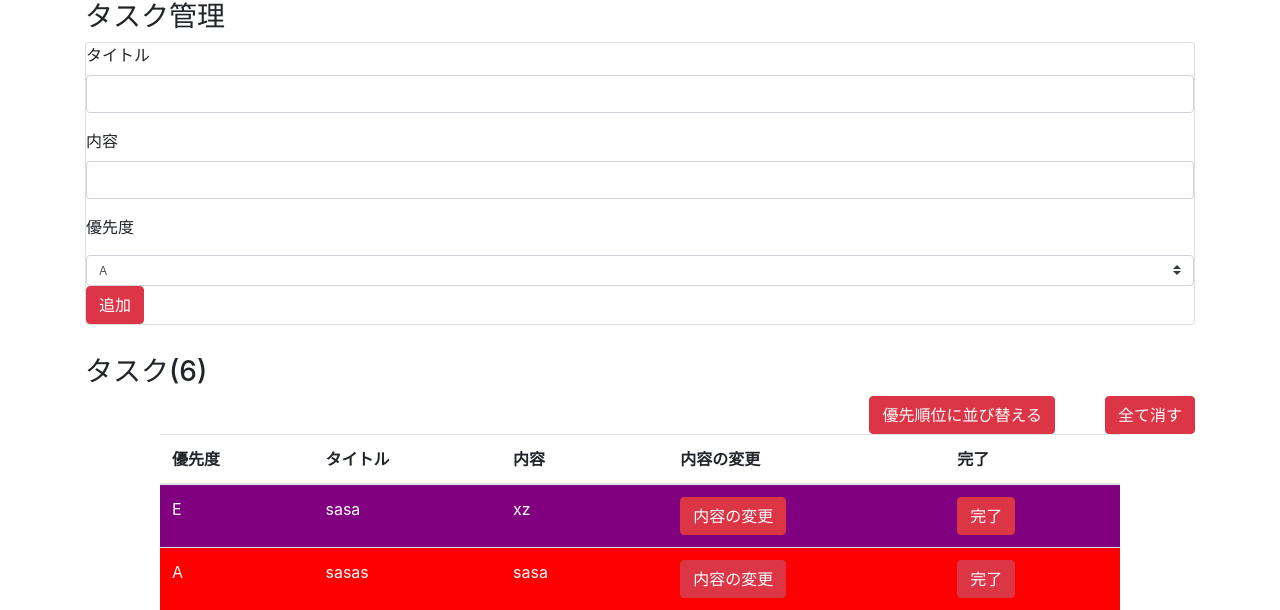
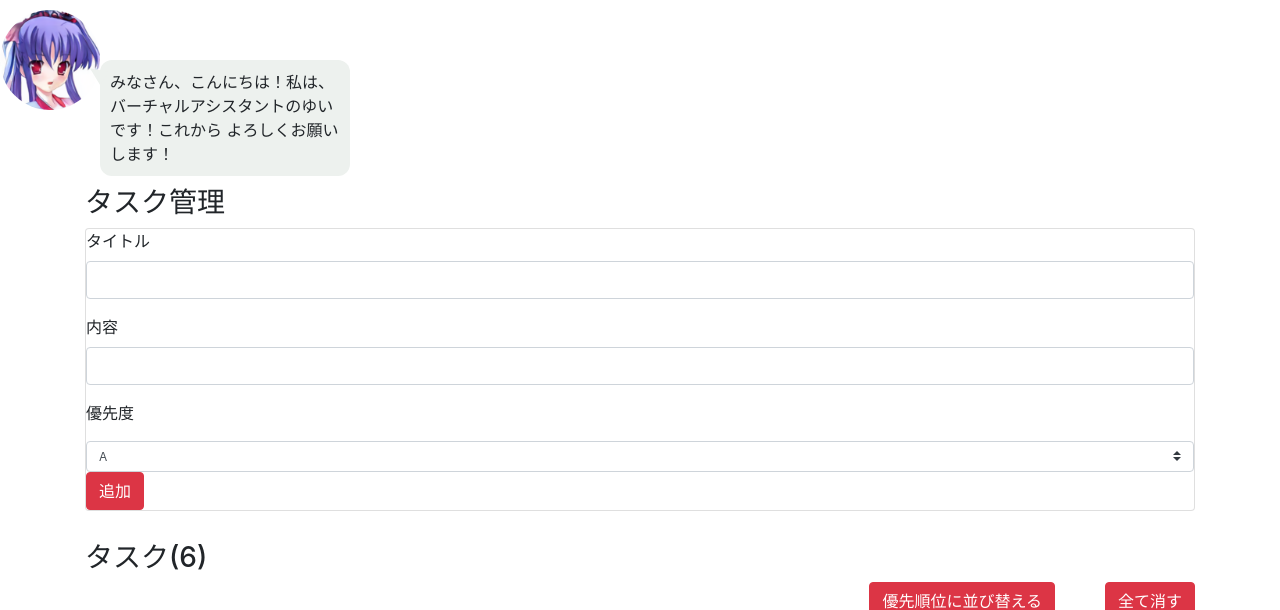
Before and after one commit to nakagawa333/Todo, a Flask app: page / in a window 1280 px wide. Shown: the top 610 px of the page. Run offline with Flask 2, Linux system fonts and the light colour scheme; data comes from the database, SQL or seed files in the repository; some libraries are stand-ins or nearby versions.

Commit message:
画像の追加

```diff
--- a/TodoList/templates/index.html
+++ b/TodoList/templates/index.html
@@ -14,7 +14,69 @@
     <link rel="stylesheet" href="https://use.fontawesome.com/releases/v5.6.3/css/all.css" integrity="sha384-UHRtZLI+pbxtHCWp1t77Bi1L4ZtiqrqD80Kn4Z8NTSRyMA2Fd33n5dQ8lWUE00s/" crossorigin="anonymous">
   </head>
   <body>
+    <div class="balloon6">
+    <div class="faceicon">
+   <img src="static/image/ai.jpg" style="height:100px; width:100px;">
+    </div>
+    <div class="chatting">
+      <div class="says">
+        <p>みなさん、こんにちは！私は、バーチャルアシスタントのゆいです！これから
+        よろしくお願いします！</p>
+      </div>
+    </div>
+  </div>
 
+
+
+  <style>
+  /*以下、②左側のコメント*/
+.balloon6 {
+  width: 100%;
+  margin: 10px 0;
+  overflow: hidden;
+}
+
+.balloon6 .faceicon {
+  float: left;
+  margin-right: -50px;
+  width: 40px;
+}
+
+.balloon6 .faceicon img{
+  width: 100%;
+  height: auto;
+  border-radius: 50%;
+}
+.balloon6 .chatting {
+  width: 100%;
+  text-align: left;
+}
+.says {
+  display: inline-block;
+  position: relative;
+  margin: 50px 0 0 100px;
+  padding: 10px;
+  max-width: 250px;
+  border-radius: 12px;
+  background: #edf1ee;
+}
+
+.says:after {
+  content: "";
+  display: inline-block;
+  position: absolute;
+  top: 3px;
+  left: -19px;
+  border: 8px solid transparent;
+  border-right: 18px solid #edf1ee;
+  -webkit-transform: rotate(35deg);
+  transform: rotate(35deg);
+}
+.says p {
+  margin: 0;
+  padding: 0;
+}
+</style>
     <div class="container">
 
     <h3>タスク管理</h3>
```
Also changed, not shown: TodoList/static/image/ai.jpg (added), static/image/ai.jpg (added).
